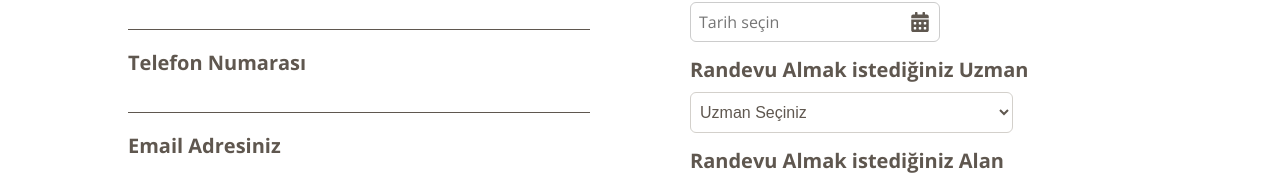
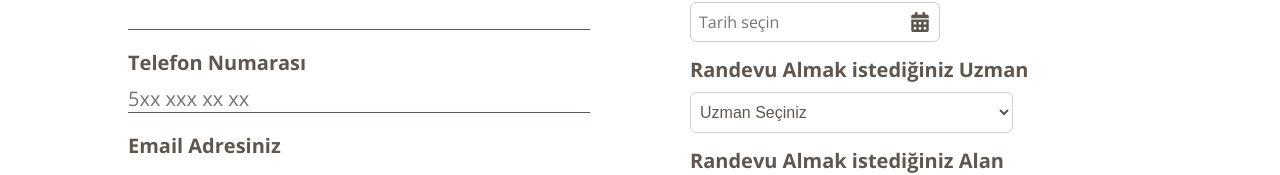
Before and after one commit to feyzanrsnr/Online_Therapy_Website, a React (Vite) app: page /randevu in a window 1280 px wide. Shown: the part 291-466 px from the top of the page. Built offline with nearby package versions, Linux system fonts and the light colour scheme; a web font is replaced by a local one.

Commit message:
vercel yükleme öncesi

```diff
--- a/package.json
+++ b/package.json
@@ -10,6 +10,7 @@
     "preview": "vite preview"
   },
   "dependencies": {
+    "@emailjs/browser": "^4.4.1",
     "formik": "^2.4.6",
     "react": "^19.1.0",
     "react-datepicker": "^8.4.0",
--- a/src/components/Home/index.jsx
+++ b/src/components/Home/index.jsx
@@ -4,7 +4,7 @@ import image from '../../assets/images/view-brain-depicted-as-fantastical-tree.j
 function index() {
   return (
     <div className='section home'>
-        <img className='home-image' src={image} alt="home-image" />
+        {/* <img className='home-image' src={image} alt="home-image" /> */}
     </div>
   )
 }
--- a/src/components/Randevu/index.jsx
+++ b/src/components/Randevu/index.jsx
@@ -1,9 +1,10 @@
-import React from 'react'
+import React, { useRef } from 'react'
 import {Formik, Form, Field, ErrorMessage} from 'formik'
 import * as Yup from 'yup'
 import DatePicker from 'react-datepicker'
 import { FaCalendarAlt } from 'react-icons/fa'
 import "react-datepicker/dist/react-datepicker.css";
+import emailjs from '@emailjs/browser'
 
 function index() {
     const initialValues = {
@@ -42,6 +43,27 @@ function index() {
     </div>
   )
 
+  const form = useRef()
+
+      const sendEmail = (e) => {
+          e.preventDefault()
+          emailjs
+          .sendForm('service_bnjbar4', 'template_lqc2p4a', form.current, {
+          publicKey: 'z4YSe-3ipDja0QQpo',
+      })
+        .then(
+        () => {
+          console.log('SUCCESS!');
+          alert('Randevu talebiniz başarıyla oluşturuldu')
+          e.target.reset();
+        },
+        (error) => {
+          console.log('FAILED...', error.text);
+          alert('Bir hata oluştu')
+        },
+      );}
+
+
   return (
     <section style={{backgroundColor:'#fff', margin:'0'}} className='section'>
 
@@ -54,7 +76,7 @@ function index() {
     validateOnChange={true}
     >
       {({setFieldValue, values}) => (
-        <Form className='mainForm'>
+        <Form ref={form} onSubmit={sendEmail} className='mainForm'>
         <div className="form">
           <h3 style= {{marginBottom:'50px', textDecoration:'underline'}} >Kişisel Bilgiler</h3>
 
@@ -63,7 +85,7 @@ function index() {
               <ErrorMessage name="namesurname" component="div" className="error" />
 
               <label htmlFor="phone">Telefon Numarası</label>
-              <Field name="phone" type="text" />
+              <Field name="phone" type="text" placeholder='5xx xxx xx xx'/>
               <ErrorMessage name="phone" component="div" className="error" />
 
               <label htmlFor="email">Email Adresiniz</label>
--- a/src/scss/_navbar.scss
+++ b/src/scss/_navbar.scss
@@ -10,6 +10,7 @@
     position: fixed;
     top: 0;
     z-index: 1;
+    box-shadow: 0 4px 12px rgba(0, 0, 0, 0.1);
 
     &-left{
         display: flex;
```
Also changed, not shown: src/components/Question/index.jsx (+5 -3 lines), 1 other file (tests, documents, lock files or other folders).
